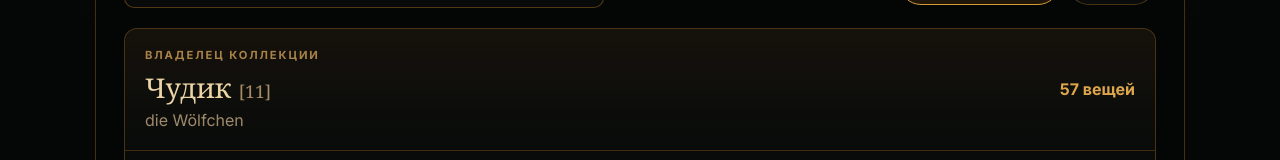
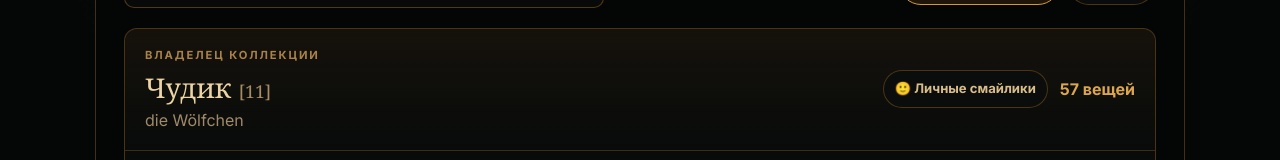
Before and after one commit to reverie-w-sh/dm-portal, a Next.js app: page /personal-items in a window 1280 px wide. Shown: the part 411-571 px from the top of the page. Built offline with nearby package versions, Linux system fonts and the light colour scheme; no server answers.

Commit message:
Add files via upload

```diff
--- a/src/app/personal-items/PersonalItemsClient.tsx
+++ b/src/app/personal-items/PersonalItemsClient.tsx
@@ -13,6 +13,7 @@ type Item = {
 };
 
 type Player = {
+  cuid?: string;
   profileUrl?: string;
   clanId?: string;
   clanName?: string;
@@ -178,9 +179,19 @@ export default function PersonalItemsClient({
                       </h2>
                       <p>{player?.clanName || "Без клана"}</p>
                     </div>
-                    <strong>
-                      {totalCount} {totalCount === 1 ? "вещь" : "вещей"}
-                    </strong>
+                    <div className={styles.groupActions}>
+                      {player?.cuid && (
+                        <a
+                          className={styles.collectionLink}
+                          href={`/personal-smiles?player=${encodeURIComponent(player.cuid)}`}
+                        >
+                          🙂 Личные смайлики
+                        </a>
+                      )}
+                      <strong>
+                        {totalCount} {totalCount === 1 ? "вещь" : "вещей"}
+                      </strong>
+                    </div>
                   </div>
 
                   <div className={styles.itemGrid}>
--- a/src/app/personal-items/page.tsx
+++ b/src/app/personal-items/page.tsx
@@ -2,8 +2,22 @@ import data from "../../../data/personal-items.json";
 import players from "../../../data/players.json";
 import PersonalItemsClient from "./PersonalItemsClient";
 
-type Player = { nick: string; profileUrl?: string; clanId?: string; clanName?: string; level?: number };
+type Player = {
+  cuid?: string;
+  nick: string;
+  profileUrl?: string;
+  clanId?: string;
+  clanName?: string;
+  level?: number;
+};
+
 export default function Page() {
-  const directory = Object.fromEntries((players as Player[]).map((p) => [p.nick.toLocaleLowerCase("ru"), p]));
+  const directory = Object.fromEntries(
+    (players as Player[]).map((player) => [
+      player.nick.toLocaleLowerCase("ru"),
+      player,
+    ]),
+  );
+
   return <PersonalItemsClient data={data} directory={directory} />;
 }
--- a/src/app/personal-smiles/page.tsx
+++ b/src/app/personal-smiles/page.tsx
@@ -334,13 +334,6 @@ export default function PersonalSmilesPage() {
                         </div>
                       </div>
 
-                      <Link
-                        href={`/personal-items?owner=${encodeURIComponent(player.nick)}`}
-                        className="px-4 py-3 rounded-xl bg-white/45 border border-black/10 text-sm font-bold text-ink shadow-sm transition-all hover:bg-white"
-                      >
-                        ⚔️ Именные вещи ({itemCounts.get(player.nick.toLocaleLowerCase("ru")) ?? 0})
-                      </Link>
-
                       <button
                         type="button"
                         onClick={() =>
@@ -353,6 +346,13 @@ export default function PersonalSmilesPage() {
                           ? "Сховати смайлики ↑"
                           : "Переглянути смайлики ↓"}
                       </button>
+
+                      <Link
+                        href={`/personal-items?owner=${encodeURIComponent(player.nick)}`}
+                        className="px-4 py-3 rounded-xl bg-white/45 border border-black/10 text-sm font-bold text-ink shadow-sm transition-all hover:bg-white"
+                      >
+                        ⚔️ Іменні речі ({itemCounts.get(player.nick.toLocaleLowerCase("ru")) ?? 0})
+                      </Link>
                     </div>
                   </div>
                 </div>
```
Also changed, not shown: src/app/collection-pages.module.css.
